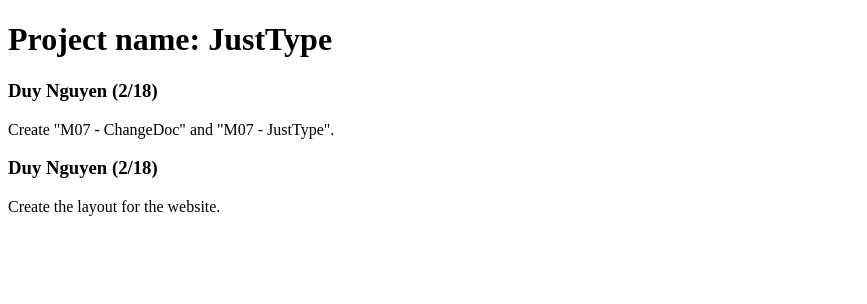
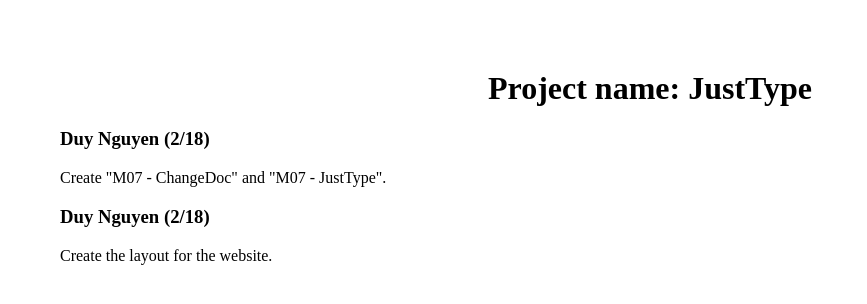
Before and after one commit to AntoniDimes/grp109, a plain HTML site: page team_project/change.html in a window 1280 px wide. Shown: the whole page, without its empty margins (0-867 px from the left). Drawn offline with Linux system fonts and the light colour scheme.

Commit message:
Update change.html

```diff
--- a/team_project/change.html
+++ b/team_project/change.html
@@ -4,7 +4,7 @@
     <meta charset="utf-8">
     <meta name="viewport" content="width=device-width">
     <title>M07 - ChangeDoc</title>
-    <link rel="stylesheet" href="css/change.css">
+    <link rel="stylesheet" href="css/style_change.css">
   </head>
   <body>
     <h1>Project name: JustType</h1>
```
